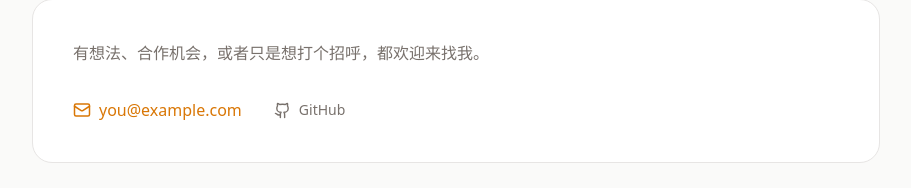
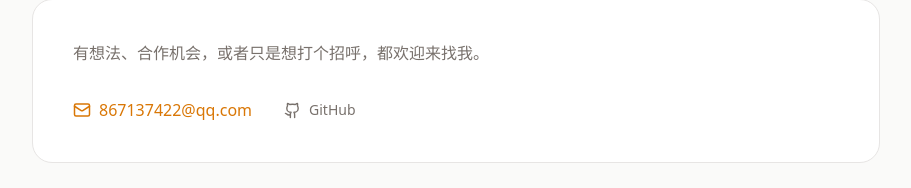
Before and after one commit to SONGDD152/workbuddy, a Next.js app: page / in a window 1280 px wide. Shown: the part 2072-2260 px from the top of the page, without its empty margins (184-1095 px from the left). Built offline with nearby package versions, Linux system fonts and the light colour scheme.

Commit message:
chore: 更新主页联系邮箱

```diff
--- a/src/content/profile.ts
+++ b/src/content/profile.ts
@@ -54,7 +54,7 @@ export const profile = {
   ],
 
   /** 联系方式 */
-  email: "you@example.com",
+  email: "867137422@qq.com",
   github: "https://github.com/SONGDD152",
   gitee: "", // 没有可留空
   /** 页脚 */
```
